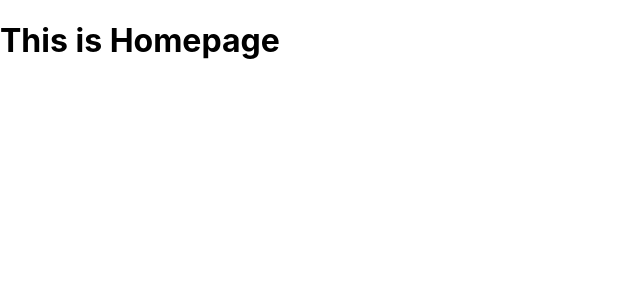
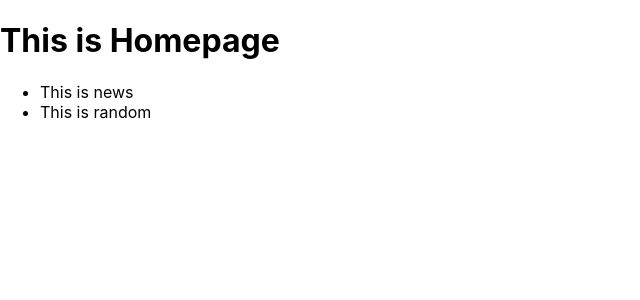
Before and after one commit to harshdeep91/Instagram-2.0, a Next.js app: page / in a window 1280 px wide. Shown: the top 300 px of the page, without its empty margins (0-640 px from the left). Built offline with nearby package versions, Linux system fonts and the light colour scheme.

Commit message:
Using Link

```diff
--- a/pages/index.js
+++ b/pages/index.js
@@ -1,5 +1,16 @@
+import {Fragment} from "react";
+import Link from 'next/link'
+function Homepage(params) {
+  return (
+      <Fragment>
 
-function Homepage(params) {
-  return <h1>This is Homepage</h1>;
+         <h1>This is Homepage</h1>
+         <ul>
+           <li><Link href="/news"> This is news</Link></li>
+           <li><Link href="/news/random">This is random</Link></li>
+         </ul>
+
+         </Fragment>
+    );
 }
 export default Homepage;
```
Also changed, not shown: pages/news/[newsid].js (added, +7 -0 lines), pages/news/index.js (renamed from pages/news/hello.js).
